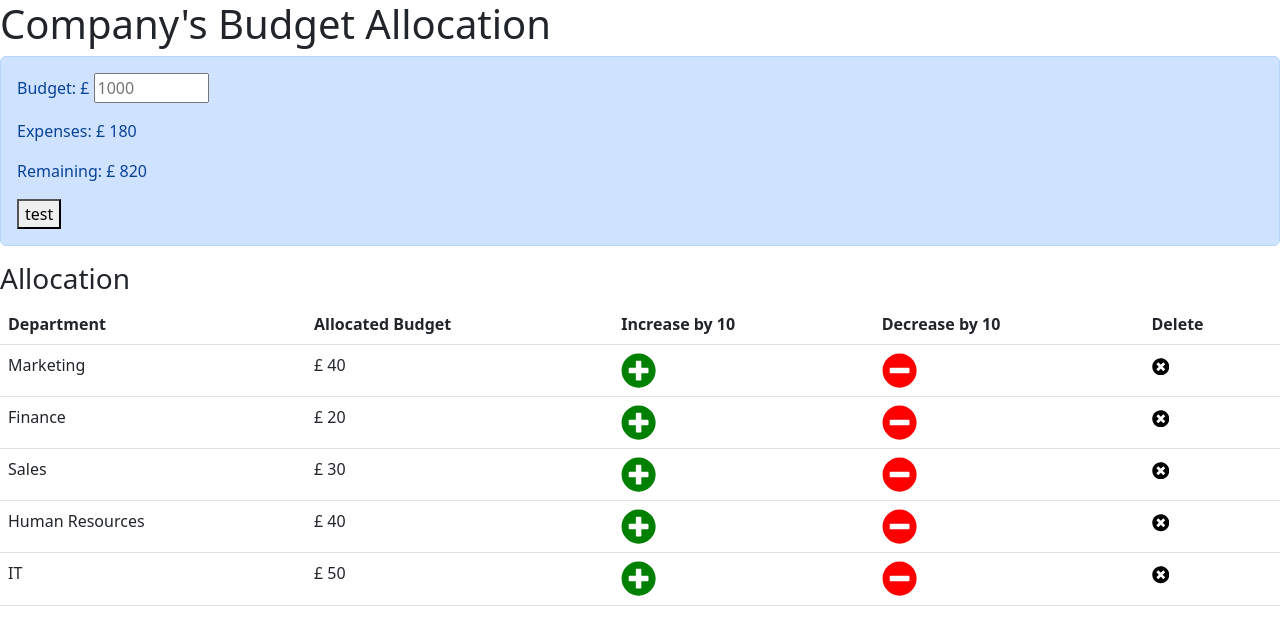
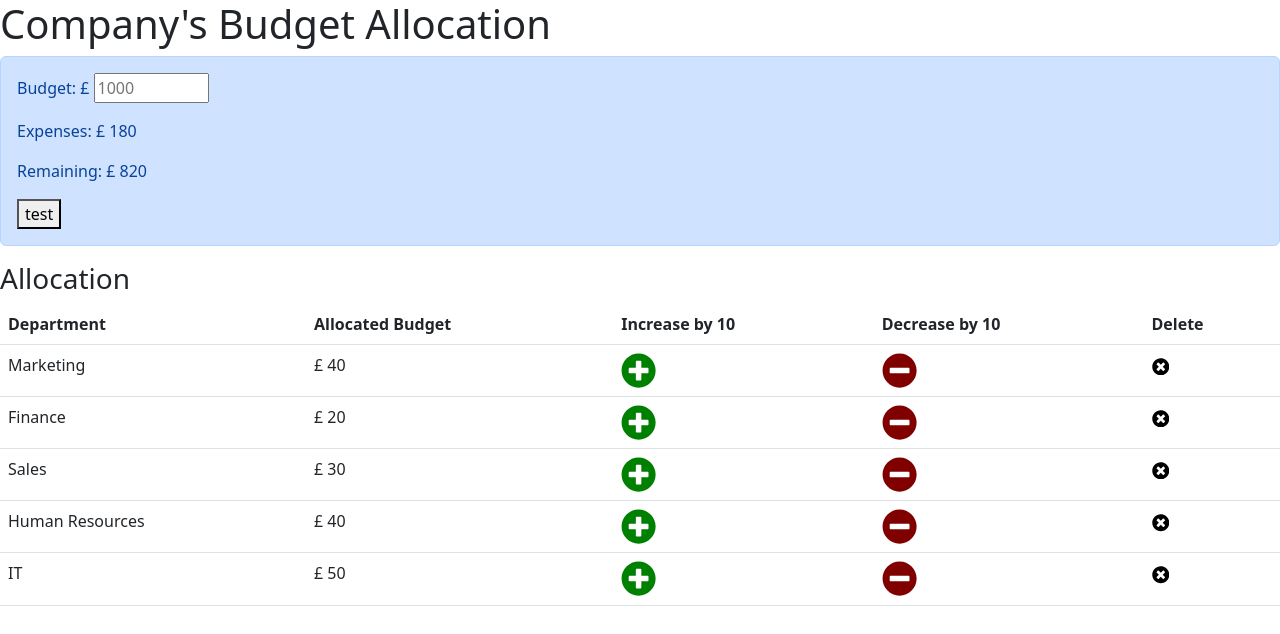
Before and after one commit to mathorin/budget-allocation, a React (Create React App) app: page / in a window 1280 px wide. Shown: the top 634 px of the page. Built offline with nearby package versions, Linux system fonts and the light colour scheme.

Commit message:
Update BudgetItem.js

```diff
--- a/src/components/BudgetItem.js
+++ b/src/components/BudgetItem.js
@@ -42,7 +42,7 @@ const BudgetItem = (props) => {
         <td>{props.name}</td>
         <td>{Location} {props.budgetAlloc}</td>
         <td>{<FaPlusCircle size ='2.2em' color="green" onClick={handleAddTen}></FaPlusCircle>}</td>
-        <td>{<FaMinusCircle size='2.2em' color="red" onClick={handleReduceTen}></FaMinusCircle>}</td>
+        <td>{<FaMinusCircle size='2.2em' color="maroon" onClick={handleReduceTen}></FaMinusCircle>}</td>
         <td><FaTimesCircle size='1.1em' color="black" onClick={handleDeleteItem}></FaTimesCircle></td>
         </tr>
     );
```
